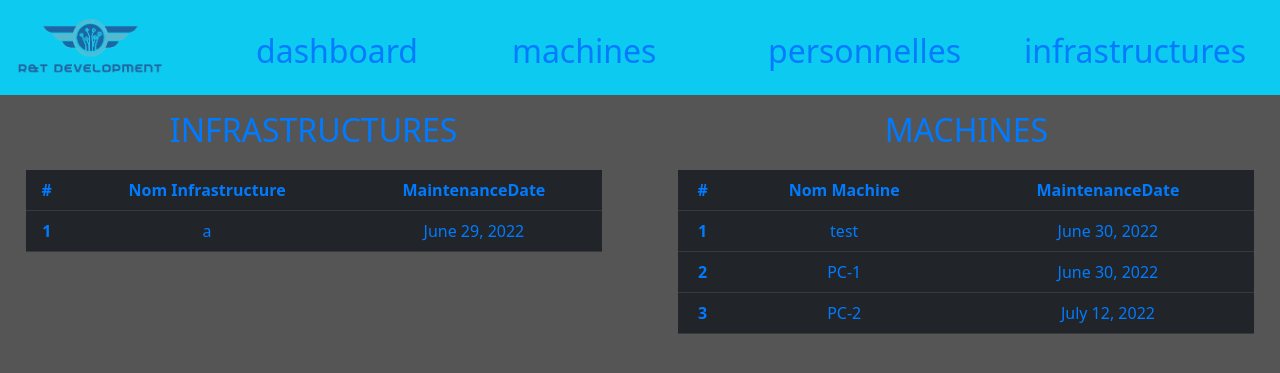
After one commit to fruixy/django.lemonnier, a Django app: page /computerApp/dashboard in a window 1280 px wide. The commit adds this page. Shown: the top 373 px of the page. Run offline with Django 3.2, Linux system fonts and the light colour scheme; data comes from the database, SQL or seed files in the repository; both versions use the stored data as it was before the commit.

Commit message:
version 4

```diff
--- a/computerApp/forms.py
+++ b/computerApp/forms.py
@@ -20,4 +20,4 @@ class AddPersonnelleForm(forms.ModelForm):
 class AddInfrastructureForm(forms.ModelForm):
     class Meta:
         model = Infrastructure
-        fields = ('infrastructure','responsable', 'nb_machine', 'maintenanceDate', 'date_creation')
+        fields = ('infrastructure','responsable', 'maintenanceDate', 'date_creation')
--- a/computerApp/models.py
+++ b/computerApp/models.py
@@ -37,6 +37,5 @@ class Infrastructure(models.Model):
     id = models.AutoField(primary_key=True,editable=False)
     infrastructure= models.CharField(max_length= 1)
     responsable=models.CharField(max_length=15)
-    nb_machine=models.CharField(max_length=12)
     maintenanceDate = models.DateField(default = datetime.now())
     date_creation=models.DateField(default = datetime.now())
--- /dev/null
+++ b/computerApp/templates/dashboard.html
@@ -0,0 +1,57 @@
+{% extends "index.html" %}
+
+{% block content %}
+		<div style="width: 100%; text-align: center;">
+			<div style="width: 45%; float: left; margin-left: 2%;">
+				<p class="titre">INFRASTRUCTURES</p>
+				<table class="table table-dark">
+					<thead>
+					  <tr>
+						<th scope="col">#</th>
+						<th scope="col">Nom Infrastructure</th>
+						<th scope="col">MaintenanceDate</th>
+					  </tr>
+					</thead>
+					{% if infrastructures %}
+					<tbody>
+						{% for infrastructure in infrastructures %}
+						  <tr>
+							<th scope="row">{{ infrastructure.id }}</th>
+							<td>{{ infrastructure.infrastructure }}</td>
+							<td>{{ infrastructure.maintenanceDate }}</td>
+						  </tr>
+						{% endfor %}
+					</tbody>
+					{% else %}
+						<p>il n\'y a pas de infrastructure.</p>
+					{% endif %}
+				</table>
+			</div>
+			<div style="width: 45%; float: right; margin-right: 2%;">
+				<p class="titre">MACHINES</p>
+				<table class="table table-dark">
+					<thead>
+					  <tr>
+						<th scope="col">#</th>
+						<th scope="col">Nom Machine</th>
+						<th scope="col">MaintenanceDate</th>
+					  </tr>
+					</thead>
+					{% if machines %}
+					<tbody>
+						{% for machine in machines %}
+						  <tr>
+							<th scope="row">{{ machine.id }}</th>
+							<td>{{ machine.nom }}</td>
+							<td>{{ machine.maintenanceDate }}</td>
+						  </tr>
+						{% endfor %}
+					</tbody>
+					{% else %}
+						<p>il n\'y a pas de machine.</p>
+					{% endif %}
+				</table>
+
+			</div>
+		</div>
+{% endblock %}
--- a/computerApp/templates/index.html
+++ b/computerApp/templates/index.html
@@ -16,10 +16,10 @@
 			<ul class="navbar-nav" style="width: 100%;">
 				<li style="width: 20%;">{% load static %}
 					<img src="{% static 'computerapp/images/rtdev_nobg.png' %}" alt="logo" style="width: 70%;"></li>
-				<li class="nav-item text-primary"><a class="navbar-brand" href="{% url 'index' %}">accueil</a></li>
-				<li class="nav-item text-primary"><a class="navbar-brand" href="{% url 'machines' %}">machines</a></li>
-				<li class="nav-item text-primary"><a class="navbar-brand" href="{% url 'personnelles' %}">personnelles</a></li>
-				<li class="nav-item text-primary"><a class="navbar-brand" href="{% url 'infrastructures' %}">infrastructures</a></li>
+				<li class="nav-item"><a class="navbar-brand" style="color: #007bff;" href="{% url 'dashboard' %}">dashboard</a></li>
+				<li class="nav-item"><a class="navbar-brand" style="color: #007bff;" href="{% url 'machines' %}">machines</a></li>
+				<li class="nav-item"><a class="navbar-brand" style="color: #007bff;" href="{% url 'personnelles' %}">personnelles</a></li>
+				<li class="nav-item"><a class="navbar-brand" style="color: #007bff;" href="{% url 'infrastructures' %}">infrastructures</a></li>
 			</ul>
 		</nav>
 		{% endblock %}
--- a/computerApp/templates/infrastructure_list.html
+++ b/computerApp/templates/infrastructure_list.html
@@ -8,7 +8,6 @@
         <th scope="col">#</th>
         <th scope="col">Nom Infrastructure</th>
         <th scope="col">Responsable</th>
-        <th scope="col">Nombre de Machine</th>
         <th scope="col">MaintenanceDate</th>
         <th scope="col">Date de Creation</th>
         <th scope="col">Supprimer</th>
@@ -21,7 +20,6 @@
             <th scope="row">{{ infrastructure.id }}</th>
             <td>{{ infrastructure.infrastructure }}</td>
             <td>{{infrastructure.responsable}}</td>
-            <td>{{ infrastructure.nb_machine }}</td>
             <td>{{ infrastructure.maintenanceDate }}</td>
             <td>{{infrastructure.date_creation}}</td>
             <td><a href="{% url 'infrastructure_remove' infrastructure.id %}" class="btn btn-danger">Supprimer</a></td>
@@ -31,6 +29,8 @@
     {% else %}
         <p>il n\'y a pas de infrastructure.</p>
     {% endif %}
-    <a href="{% url 'infrastructure_add' %}">ajouter infrastructure</a>
 </table>
+<div style="width: 100%; text-align: center;">
+<a href="{% url 'infrastructure_add' %}" class="btn btn-info" >ajouter infrastructure</a>
+</div>
 {% endblock %}
--- a/computerApp/templates/machine_list.html
+++ b/computerApp/templates/machine_list.html
@@ -33,6 +33,8 @@
     {% else %}
         <p>il n\'y a pas de machine.</p>
     {% endif %}
-    <a href="{% url 'machine_add' %}">ajouter machine</a>
 </table>
+<div style="width: 100%; text-align: center;">
+  <a href="{% url 'machine_add' %}" class="btn btn-info" >ajouter machine</a>
+</div>
 {% endblock %}
--- a/computerApp/templates/personnelle_list.html
+++ b/computerApp/templates/personnelle_list.html
@@ -33,6 +33,8 @@
     {% else %}
         <p>il n\'y a pas de personnelle.</p>
     {% endif %}
-    <a href="{% url 'personnelle_add' %}">ajouter personnelle</a>
 </table>
+<div style="width: 100%; text-align: center;">
+    <a href="{% url 'personnelle_add' %}" class="btn btn-info" >ajouter personnelle</a>
+  </div>
 {% endblock %}
--- a/computerApp/urls.py
+++ b/computerApp/urls.py
@@ -1,10 +1,12 @@
 #!/bin/python3
+
 
 from django.urls import path
 from . import views
 
 urlpatterns = [
 	path('', views.index, name='index'),
+    path('dashboard', views.dashboard, name='dashboard' ),
     path('add_machine/', views.machine_add_form, name='machine_add'),
     path('machines/', views.machine_list_view, name='machines'),
     path('machine_remove/<id>',views.machine_remove, name='machine_remove'),
--- a/computerApp/views.py
+++ b/computerApp/views.py
@@ -14,6 +14,15 @@ def index(request) :
 	context = {}
 	return render(request, 'index.html', context=context)
 
+def dashboard(request) :
+	machines = Machine.objects.order_by('maintenanceDate')
+	infrastructures = Infrastructure.objects.order_by('maintenanceDate')
+	context = {
+		'machines': machines,
+		'infrastructures': infrastructures
+	}
+	return render(request, 'dashboard.html', context)
+
 
 
 def machine_list_view(request) :
@@ -27,6 +36,7 @@ def machine_add_form(request):
 		machine = AddMachineForm(request.POST or None)
 		if machine.is_valid():
 			machine.save()
+			return render(request, 'machines',context)
 	else:
 		machine = AddMachineForm()
 	context = {'machine': machine}
@@ -54,6 +64,7 @@ def personnelle_add_form(request):
 		personnelle = AddPersonnelleForm(request.POST or None)
 		if personnelle.is_valid():
 			personnelle.save()
+			return redirect('personnelles')
 	else:
 		personnelle = AddPersonnelleForm()
 	context = {'personnelle': personnelle}
@@ -79,6 +90,7 @@ def infrastructure_add_form(request):
 		infrastructure = AddInfrastructureForm(request.POST or None)
 		if infrastructure.is_valid():
 			infrastructure.save()
+			return redirect('infrastructures')
 	else:
 		infrastructure = AddInfrastructureForm()
 	context = {'infrastructure': infrastructure}
```
Also changed, not shown: computerApp/migrations/0029_remove_infrastructure_nb_machine_and_more.py (added), computerApp/migrations/0030_alter_infrastructure_date_creation_and_more.py (added), computerApp/migrations/0031_alter_infrastructure_date_creation_and_more.py (added), computerApp/migrations/0032_alter_infrastructure_date_creation_and_more.py (added), db.sqlite3.
